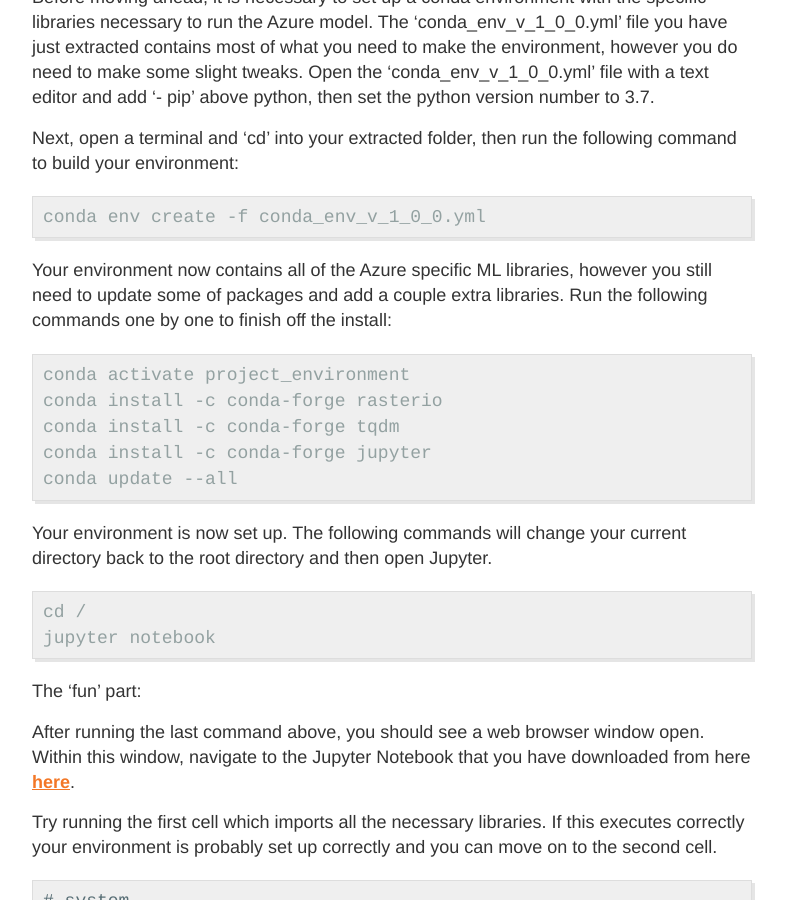
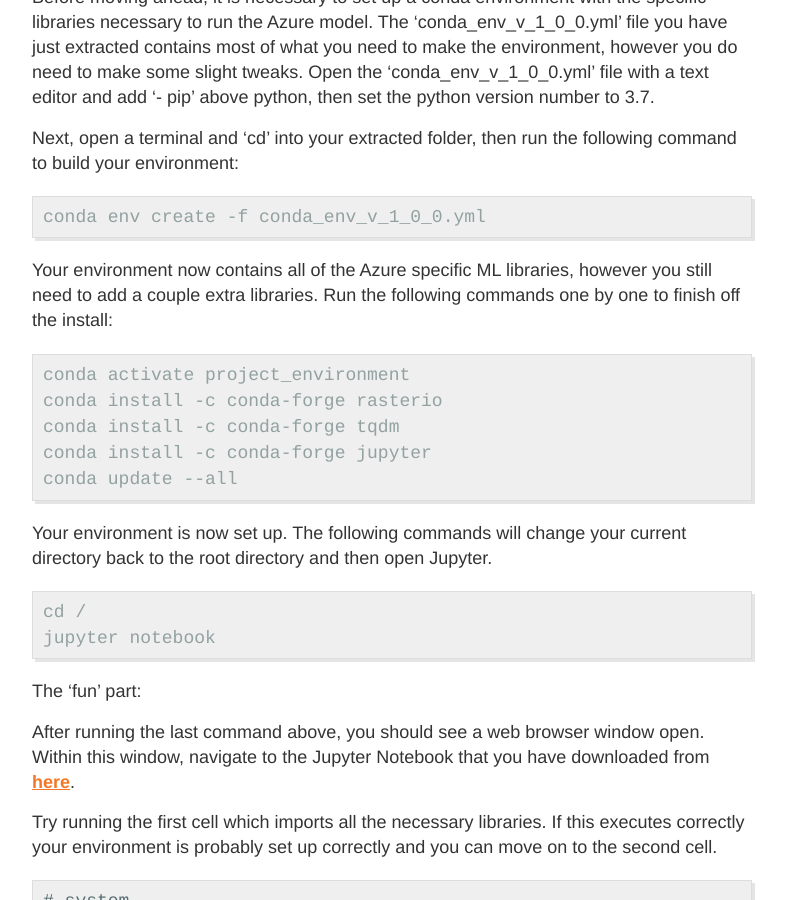
Before and after one commit to DPIRD-DMA/blog, a Jekyll site: the page built from docs/_posts/2021-04-28-Applying-an-Azure-AutoML-model-to-raster-GIS-data.md, in a window 1280 px wide and 900 px high, scrolled down 837 px. Shown: the whole window, without its empty margins (248-1034 px from the left). Built offline with Jekyll 4.4.1, drawn with Linux system fonts in a browser that asks for light colours; some of the changed text lies outside the part shown.

Commit message:
slight text edits

```diff
--- a/docs/_posts/2021-04-28-Applying-an-Azure-AutoML-model-to-raster-GIS-data.md
+++ b/docs/_posts/2021-04-28-Applying-an-Azure-AutoML-model-to-raster-GIS-data.md
@@ -20,7 +20,7 @@ Next, open a terminal and ‘cd’ into your extracted folder, then run the foll
 conda env create -f conda_env_v_1_0_0.yml
 {% endhighlight %}
 
-Your environment now contains all of the Azure specific ML libraries, however you still need to update some of packages and add a couple extra libraries.
+Your environment now contains all of the Azure specific ML libraries, however you still need to add a couple extra libraries.
 Run the following commands one by one to finish off the install:
 
 {% highlight console %}
@@ -39,7 +39,7 @@ jupyter notebook
 
 The ‘fun’ part:
 
-After running the last command above, you should see a web browser window open. Within this window, navigate to the Jupyter Notebook that you have downloaded from here <a class="jn" href="https://github.com/DPIRD-DMA/blog/blob/master/notebooks/Applying%20an%20Azure%20AutoML%20model%20to%20raster%20GIS%20data.ipynb">here</a>.
+After running the last command above, you should see a web browser window open. Within this window, navigate to the Jupyter Notebook that you have downloaded from <a class="jn" href="https://github.com/DPIRD-DMA/blog/blob/master/notebooks/Applying%20an%20Azure%20AutoML%20model%20to%20raster%20GIS%20data.ipynb">here</a>.
 
 Try running the first cell which imports all the necessary libraries. If this executes correctly your environment is probably set up correctly and you can move on to the second cell.
 
```
Also changed, not shown: other parts of docs/_posts/2021-04-28-Applying-an-Azure-AutoML-model-to-raster-GIS-data.md (+1 -1 lines).
